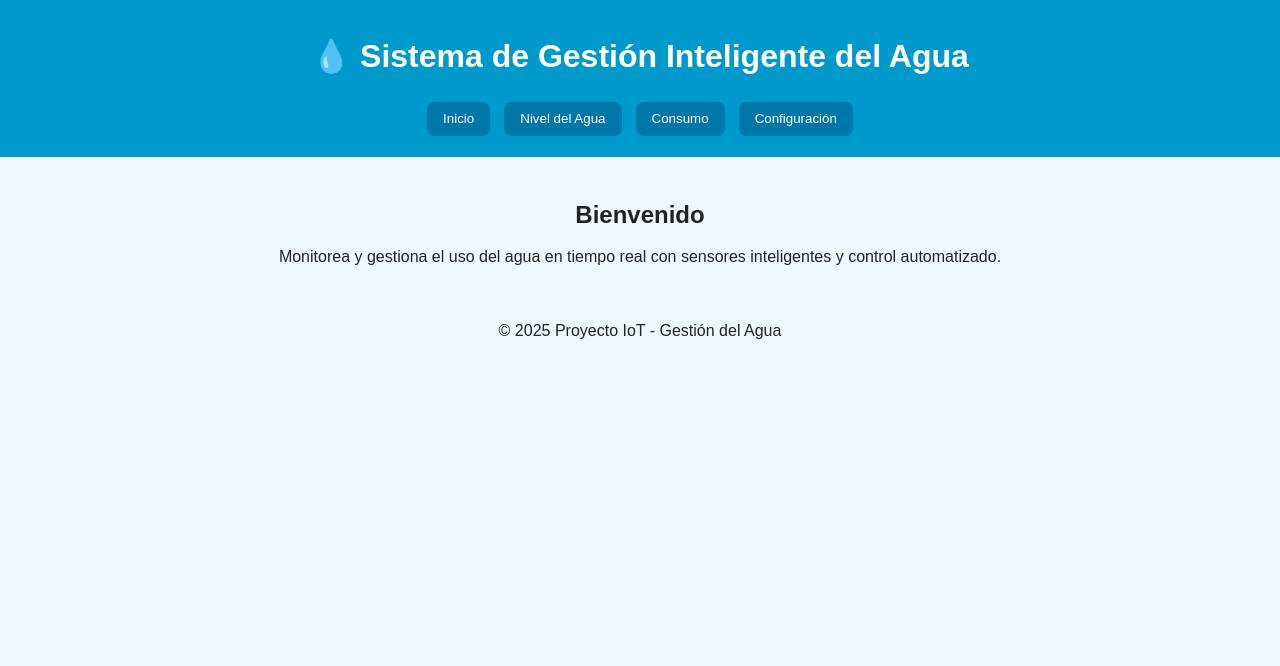
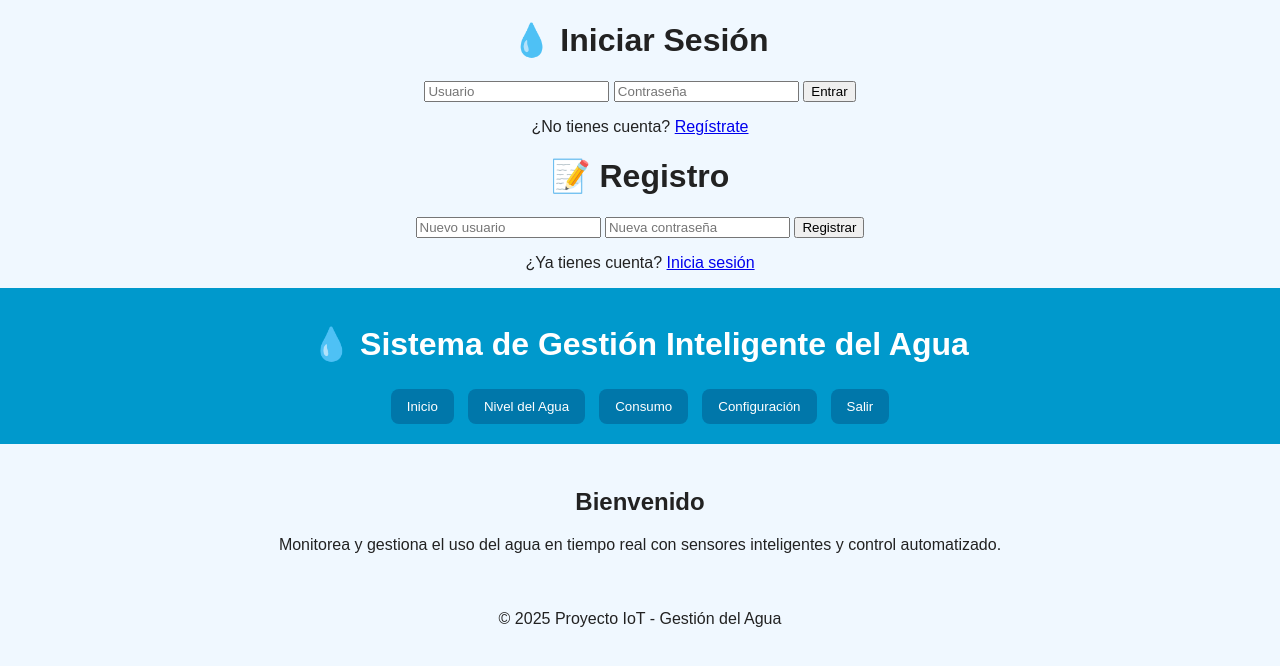
Before and after one commit to erickSitoy/gestion-agua-inteligente, a plain HTML site: page index.html in a window 1280 px wide. Drawn offline with Linux system fonts and the light colour scheme.

Commit message:
Update index.html

```diff
--- a/index.html
+++ b/index.html
@@ -7,6 +7,23 @@
   <link rel="stylesheet" href="style.css">
 </head>
 <body>
+  <div id="login-container">
+    <h1>💧 Iniciar Sesión</h1>
+    <input type="text" id="usuario" placeholder="Usuario">
+    <input type="password" id="password" placeholder="Contraseña">
+    <button onclick="iniciarSesion()">Entrar</button>
+    <p>¿No tienes cuenta? <a href="#" onclick="mostrarRegistro()">Regístrate</a></p>
+  </div>
+
+  <div id="registro-container" class="oculto">
+    <h1>📝 Registro</h1>
+    <input type="text" id="nuevoUsuario" placeholder="Nuevo usuario">
+    <input type="password" id="nuevoPassword" placeholder="Nueva contraseña">
+    <button onclick="registrarUsuario()">Registrar</button>
+    <p>¿Ya tienes cuenta? <a href="#" onclick="mostrarLogin()">Inicia sesión</a></p>
+  </div>
+
+  <div id="app" class="oculto">
     <header>
       <h1>💧 Sistema de Gestión Inteligente del Agua</h1>
       <nav>
@@ -14,6 +31,7 @@
         <button onclick="mostrarSeccion('nivel')">Nivel del Agua</button>
         <button onclick="mostrarSeccion('consumo')">Consumo</button>
         <button onclick="mostrarSeccion('configuracion')">Configuración</button>
+        <button class="salir" onclick="cerrarSesion()">Salir</button>
       </nav>
     </header>
 
@@ -46,6 +64,7 @@
     <footer>
       <p>© 2025 Proyecto IoT - Gestión del Agua</p>
     </footer>
+  </div>
 
   <script src="script.js"></script>
 </body>
```
Lines whose indentation alone changed are shown as unchanged.
